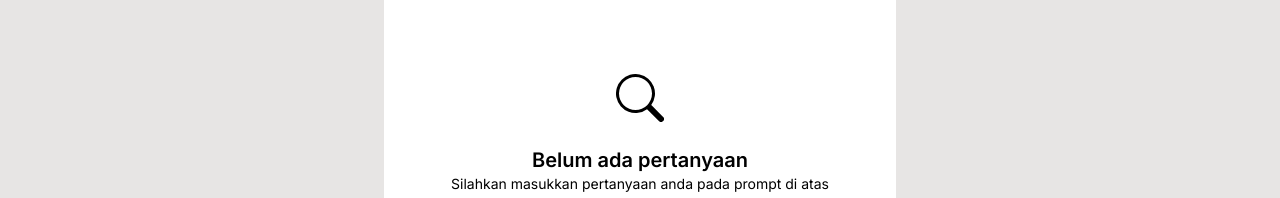
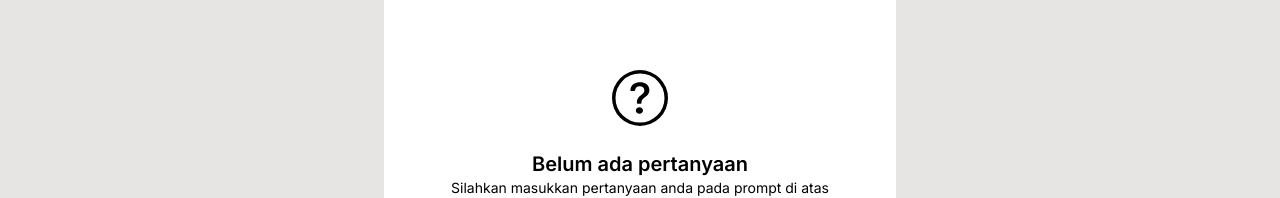
Before and after one commit to RendyDharmaPutra/gemini-chat-app, a Next.js app: page / in a window 1280 px wide. Shown: the part 328-526 px from the top of the page. Built offline with nearby package versions, Linux system fonts and the light colour scheme.

Commit message:
update API, page, state, components, types

```diff
--- a/package.json
+++ b/package.json
@@ -11,12 +11,12 @@
   "dependencies": {
     "@google/generative-ai": "^0.13.0",
     "@reduxjs/toolkit": "^2.2.5",
+    "@types/markdown-it": "^14.1.1",
     "markdown-it": "^14.1.0",
     "next": "^14.3.0-canary.9",
     "react": "^18.3.1",
     "react-dom": "^18.3.1",
-    "react-redux": "^9.1.2",
-    "redux": "^5.0.1"
+    "react-markdown": "^9.0.1"
   },
   "devDependencies": {
     "@types/node": "^20.14.6",
--- a/src/app/page.tsx
+++ b/src/app/page.tsx
@@ -1,11 +1,20 @@
+"use client";
+
 import Content from "@/components/content";
 import Prompt from "@/components/prompt";
+import { result } from "@/utils/type";
+import { useState } from "react";
 
 export default function Home(): React.ReactElement {
+	const [chatResult, setChatResult] = useState<result>({
+		status: "null",
+		response: ["Silahkan masukkan pertanyaan anda pada prompt di atas"],
+	});
+
 	return (
 		<main className="flex-grow flex flex-col bg-stone-200">
-			<Prompt />
-			<Content />
+			<Prompt setChatResult={setChatResult} />
+			<Content chatResult={chatResult} />
 		</main>
 	);
 }
--- a/src/components/card.tsx
+++ b/src/components/card.tsx
@@ -1,19 +1,29 @@
-export default function Card(): React.ReactElement {
+import { result } from "@/utils/type";
+
+export default function Card({
+	chatResult,
+}: {
+	chatResult: result;
+}): React.ReactElement {
 	return (
 		<div className="p-8 flex justify-center items-center w-full md:w-[30rem] lg:w-[32rem] h-[20rem] rounded-xl bg-white">
 			<div className="flex flex-col justify-center items-center text-center ">
 				<svg
 					xmlns="http://www.w3.org/2000/svg"
+					width="16"
+					height="16"
 					fill="currentColor"
+					className="w-14 h-14 mb-6"
 					viewBox="0 0 16 16"
-					className="w-12 h-12 mb-6"
 				>
-					<path d="M11.742 10.344a6.5 6.5 0 1 0-1.397 1.398h-.001q.044.06.098.115l3.85 3.85a1 1 0 0 0 1.415-1.414l-3.85-3.85a1 1 0 0 0-.115-.1zM12 6.5a5.5 5.5 0 1 1-11 0 5.5 5.5 0 0 1 11 0" />
+					{" "}
+					<path d="M8 15A7 7 0 1 1 8 1a7 7 0 0 1 0 14zm0 1A8 8 0 1 0 8 0a8 8 0 0 0 0 16z" />{" "}
+					<path d="M5.255 5.786a.237.237 0 0 0 .241.247h.825c.138 0 .248-.113.266-.25.09-.656.54-1.134 1.342-1.134.686 0 1.314.343 1.314 1.168 0 .635-.374.927-.965 1.371-.673.489-1.206 1.06-1.168 1.987l.003.217a.25.25 0 0 0 .25.246h.811a.25.25 0 0 0 .25-.25v-.105c0-.718.273-.927 1.01-1.486.609-.463 1.244-.977 1.244-2.056 0-1.511-1.276-2.241-2.673-2.241-1.267 0-2.655.59-2.75 2.286zm1.557 5.763c0 .533.425.927 1.01.927.609 0 1.028-.394 1.028-.927 0-.552-.42-.94-1.029-.94-.584 0-1.009.388-1.009.94z" />{" "}
 				</svg>
-				<h1 className="font-semibold lg:text-xl">Belum ada pertanyaan</h1>
-				<p className="text-sm lg:text-md">
-					Silahkan masukkan pertanyaan anda pada prompt di atas
-				</p>
+				<h1 className="font-semibold lg:text-xl">
+					{chatResult.status == "null" ? "Belum ada pertanyaan" : "Error"}
+				</h1>
+				<p className="text-sm lg:text-md">{chatResult.response}</p>
 			</div>
 		</div>
 	);
--- a/src/components/content.tsx
+++ b/src/components/content.tsx
@@ -1,9 +1,25 @@
+"use client";
+
+import { result } from "@/utils/type";
 import Card from "./card";
+import ReactMarkdown from "react-markdown";
 
-export default function Content(): React.ReactElement {
+export default function Content({
+	chatResult,
+}: {
+	chatResult: result;
+}): React.ReactElement {
+	console.log(chatResult);
+
 	return (
 		<div className="p-4 lg:p-5 xl:p-6 flex flex-col items-center justify-center flex-grow w-full">
-			<Card />
+			{chatResult.status == "success" ? (
+				<div className="p-6 w-full min-h-[24rem] rounded-xl bg-white">
+					<ReactMarkdown>{chatResult.response.join("")}</ReactMarkdown>
+				</div>
+			) : (
+				<Card chatResult={chatResult} />
+			)}
 		</div>
 	);
 }
--- a/src/components/prompt.tsx
+++ b/src/components/prompt.tsx
@@ -1,19 +1,83 @@
+"use client";
+
+import chat from "@/utils/gemini";
 import prompt from "@/utils/promptAction";
+import { result } from "@/utils/type";
+import { EnhancedGenerateContentResponse } from "@google/generative-ai";
+import { Dispatch, SetStateAction, useState } from "react";
 
-export default function Prompt(): React.ReactElement {
+export default function Prompt({
+	setChatResult,
+}: {
+	setChatResult: Dispatch<SetStateAction<result>>;
+}): React.ReactElement {
+	const [input, setInput] = useState<string>("");
+
+	const handleInput = (e: React.ChangeEvent<HTMLInputElement>) => {
+		setInput(e.target.value);
+	};
+
+	const submit = async (e: React.MouseEvent) => {
+		e.preventDefault();
+		setChatResult({
+			status: "success",
+			response: ["**Generating...**"],
+		});
+
+		if (input.length != 0) {
+			try {
+				const result = await chat.sendMessageStream(input);
+
+				// let buffer: result = {
+				// 	status: "success",
+				// 	response: [],
+				// };
+				const buffer: string[] = [];
+
+				// setChatResult(result.stream);
+				for await (let response of result.stream) {
+					buffer.push(response.text());
+				}
+
+				console.log(buffer);
+
+				setChatResult({
+					status: "success",
+					response: buffer,
+				});
+			} catch (e) {
+				console.log(e);
+
+				// const error: result = {
+				// 	status: "error",
+				// 	response: [String(e)],
+				// };
+				setChatResult({
+					status: "error",
+					response: [String(e)],
+				});
+			}
+		}
+	};
+
 	return (
 		<form
-			action={prompt}
+			// action={prompt}
 			className="p-4 lg:p-5 xl:p-6 flex flex-row gap-2 bg-white"
 		>
 			<input
 				type="text"
 				name="search"
 				id="search"
+				onChange={handleInput}
 				placeholder="Masukkan Prompt anda..."
 				className="p-3 max-w-[24rem] h-[3rem] flex-grow rounded-xl outline-none border border-slate-200 focus:border-2 focus:border-primary bg-slate-200 hover:bg-white focus:bg-white transition-all"
 			/>
-			<button type="submit" className="py-2 px-4 rounded-xl bg-primary">
+			<button
+				type="submit"
+				className="py-2 px-4 rounded-xl bg-primary"
+				onClick={submit}
+			>
 				<svg
 					xmlns="http://www.w3.org/2000/svg"
 					width="24"
--- a/src/utils/gemini.ts
+++ b/src/utils/gemini.ts
@@ -8,7 +8,7 @@ import {
 
 // Call the gemini-pro-vision model, and get a stream of results
 const genAI: GoogleGenerativeAI = new GoogleGenerativeAI(
-	String(process.env.GEMINI_API_KEY),
+	"AIzaSyCmQFI6yh8tywJWIxFFIdkxWwAalbSBO_k",
 );
 
 const model: GenerativeModel = genAI.getGenerativeModel({
@@ -25,6 +25,8 @@ const chat: ChatSession = model.startChat({
 	history: [],
 	// Check here
 	generationConfig: {
-		maxOutputTokens: 100,
+		maxOutputTokens: 2000,
 	},
 });
+
+export default chat;
--- /dev/null
+++ b/src/utils/type.ts
@@ -0,0 +1,4 @@
+export interface result {
+	status: string;
+	response: string[];
+}
```
Also changed, not shown: src/app/icon.png (added), 1 other file (tests, documents, lock files or other folders).
